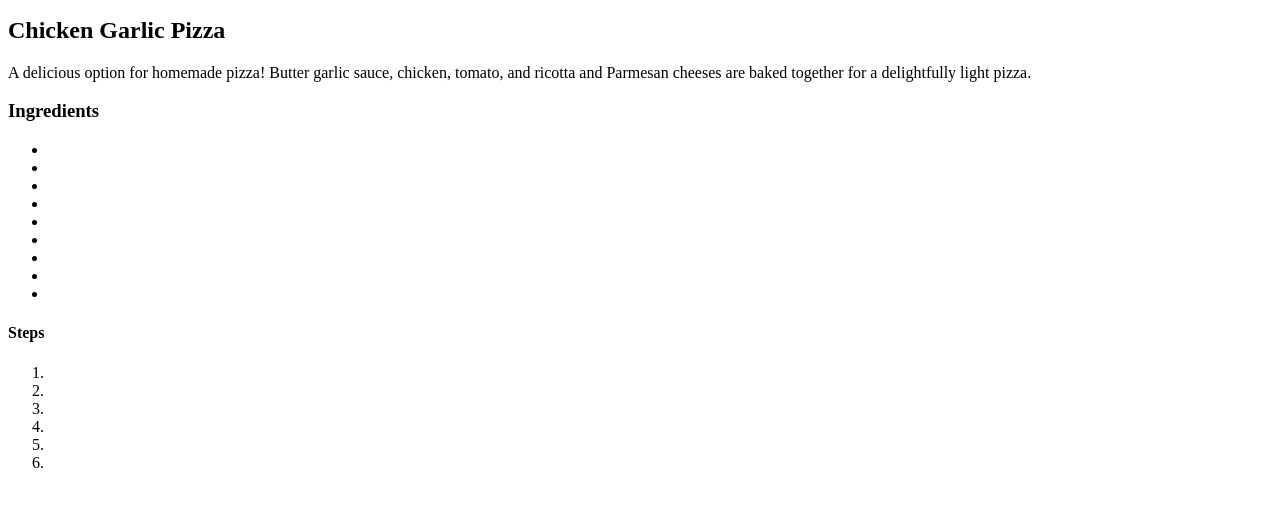
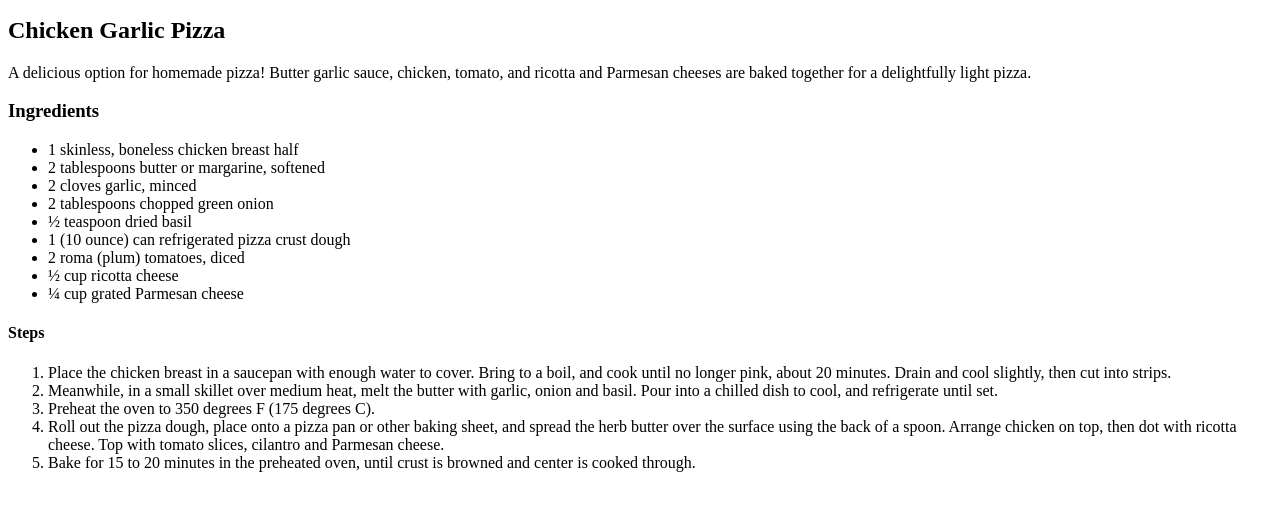
Before and after one commit to Mane888/odin-recipes, a plain HTML site: page recipes/pizza.html in a window 1280 px wide. Shown: the part 101-612 px from the top of the page. Drawn offline with Linux system fonts and the light colour scheme.

Commit message:
Finished pizza page

```diff
--- a/recipes/pizza.html
+++ b/recipes/pizza.html
@@ -13,24 +13,23 @@
     <p>A delicious option for homemade pizza! Butter garlic sauce, chicken, tomato, and ricotta and Parmesan cheeses are baked together for a delightfully light pizza.</p>
     <h3>Ingredients</h3>
         <ul>
-            <li></li>
-            <li></li>
-            <li></li>
-            <li></li>
-            <li></li>
-            <li></li>
-            <li></li>
-            <li></li>
-            <li></li>
+            <li>1 skinless, boneless chicken breast half</li>
+            <li>2 tablespoons butter or margarine, softened</li>
+            <li>2 cloves garlic, minced</li>
+            <li>2 tablespoons chopped green onion</li>
+            <li>½ teaspoon dried basil</li>
+            <li>1 (10 ounce) can refrigerated pizza crust dough</li>
+            <li>2 roma (plum) tomatoes, diced</li>
+            <li>½ cup ricotta cheese</li>
+            <li>¼ cup grated Parmesan cheese</li>
         </ul>
     <h4>Steps</h4>
         <ol>
-            <li></li>
-            <li></li>
-            <li></li>
-            <li></li>
-            <li></li>
-            <li></li>
+            <li>Place the chicken breast in a saucepan with enough water to cover. Bring to a boil, and cook until no longer pink, about 20 minutes. Drain and cool slightly, then cut into strips.</li>
+            <li>Meanwhile, in a small skillet over medium heat, melt the butter with garlic, onion and basil. Pour into a chilled dish to cool, and refrigerate until set.</li>
+            <li>Preheat the oven to 350 degrees F (175 degrees C).</li>
+            <li>Roll out the pizza dough, place onto a pizza pan or other baking sheet, and spread the herb butter over the surface using the back of a spoon. Arrange chicken on top, then dot with ricotta cheese. Top with tomato slices, cilantro and Parmesan cheese.</li>
+            <li>Bake for 15 to 20 minutes in the preheated oven, until crust is browned and center is cooked through.</li>
         </ol>
 </body>
 </html>
```
